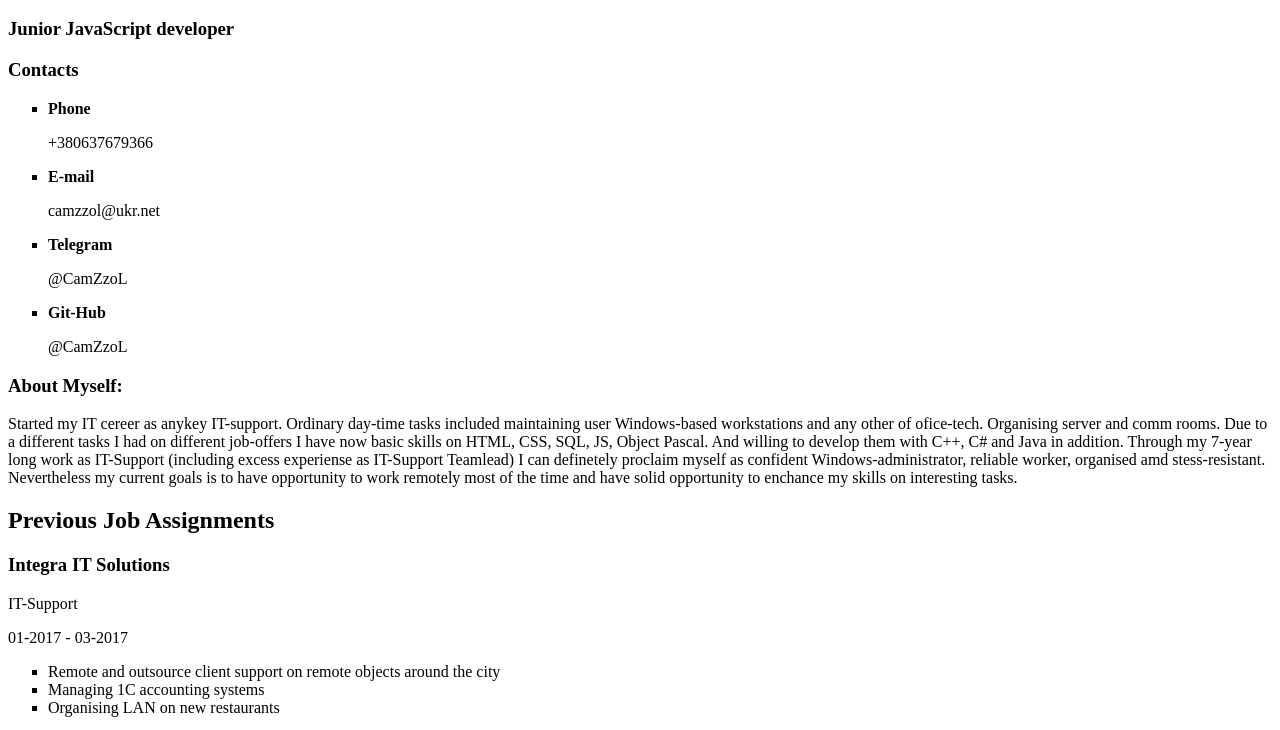
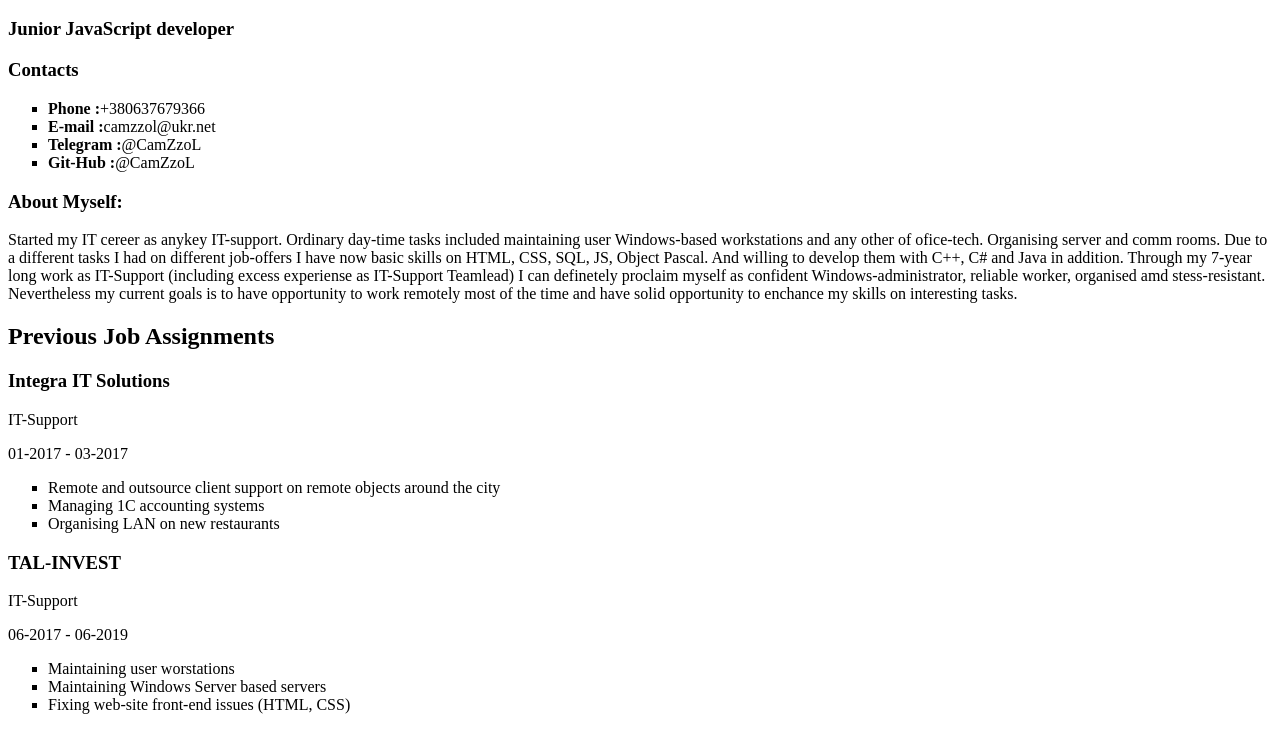
Before and after one commit to CamZzoL/rsschool-cv, a plain HTML site: page index.html in a window 1280 px wide. Shown: the part 48-778 px from the top of the page. Drawn offline with Linux system fonts and the light colour scheme.

Commit message:
fix: fixes contact list

```diff
--- a/index.html
+++ b/index.html
@@ -9,10 +9,10 @@
     <div>
         <h3>Contacts</h3>
         <ul>
-            <li><b>Phone</b> <p>+380637679366</p></li>
-            <li><b>E-mail</b> <p>camzzol@ukr.net</p></li>
-            <li><b>Telegram</b> <p>@CamZzoL</p></li>
-            <li><b>Git-Hub</b> <p>@CamZzoL</p></li>
+            <li><b>Phone :</b>+380637679366</li>
+            <li><b>E-mail :</b>camzzol@ukr.net</li>
+            <li><b>Telegram :</b>@CamZzoL</li>
+            <li><b>Git-Hub :</b>@CamZzoL</li>
         </ul>
     </div>
 
```
